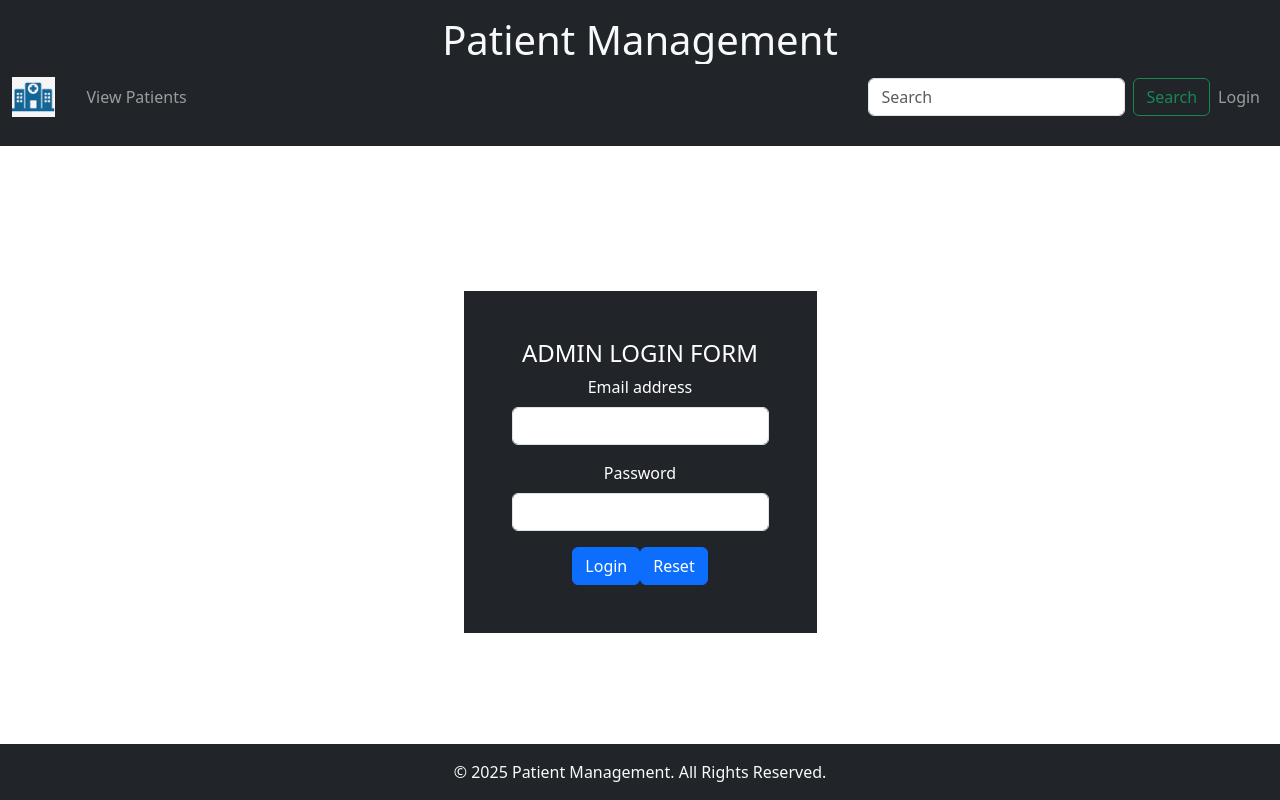
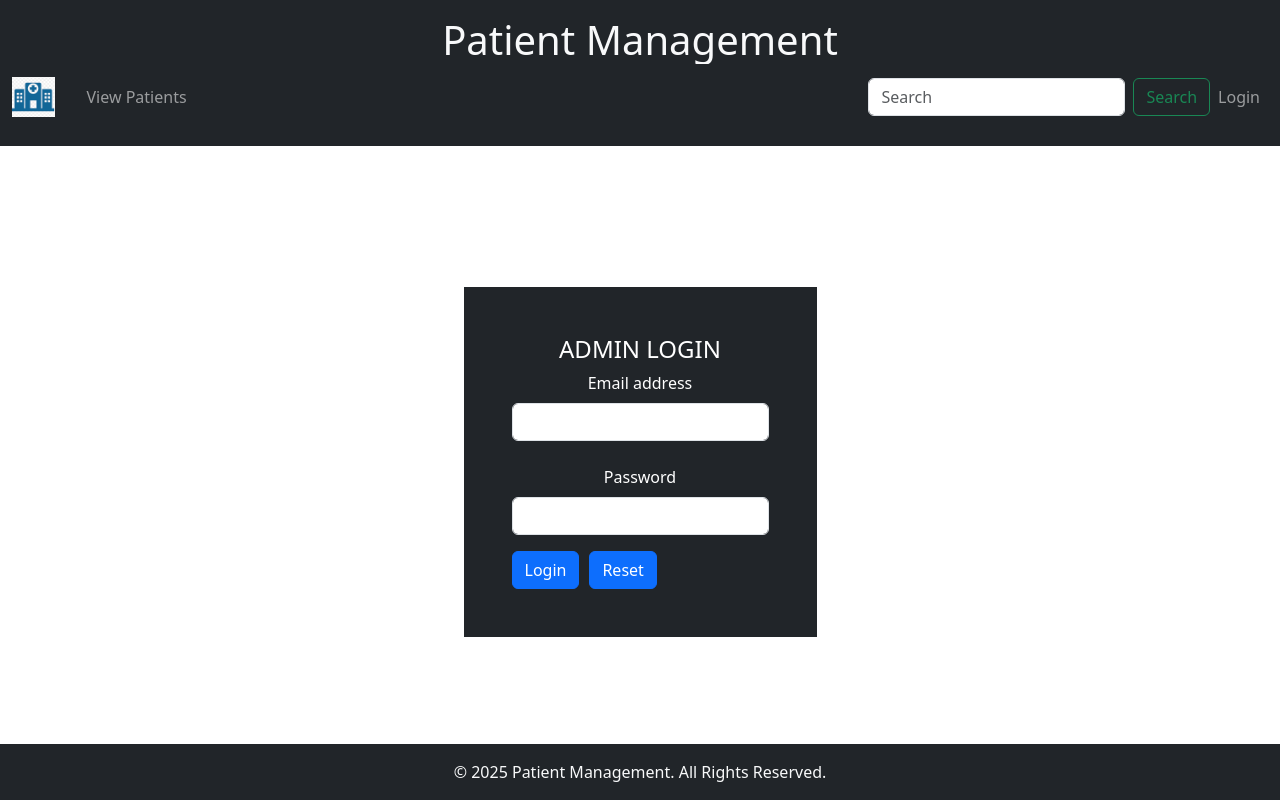
Before and after one commit to Akshayyadav11/patient-crud-app-patient-dev, a React (Vite) app: page /adminlogin in a window 1280 px wide. Built offline with nearby package versions, Linux system fonts and the light colour scheme.

Commit message:
home page

```diff
--- a/src/adminlogin/AdminLogin.jsx
+++ b/src/adminlogin/AdminLogin.jsx
@@ -27,10 +27,10 @@ export function AdminLogin(){
     return (
         <>
         <div className="p-5 bg-dark text-white">
-            <h4>ADMIN LOGIN FORM</h4>
+            <h4>ADMIN LOGIN</h4>
             <small>{errorMessage} </small>
             <form onSubmit={test_login}>
-                <div className="mb-3">
+                <div className="mb-4">
                     <label htmlFor="exampleInputEmail1" className="form-label">Email address</label>
                     <input type="email" className="form-control" ref={email} id="exampleInputEmail1"  autoComplete="username" />
                 </div>
@@ -38,8 +38,10 @@ export function AdminLogin(){
                     <label htmlFor="exampleInputPassword1" className="form-label">Password</label>
                     <input type="password" className="form-control"  ref={password}  autoComplete="current-password" id="exampleInputPassword1" />
                 </div>
+                <div style={{ display: "flex", gap: "10px" }}>
                 <button type="submit" className="btn btn-primary">Login</button>
                 <button type="reset" className="btn btn-primary">Reset</button>
+                </div>
             </form>
         </div>
         </>
--- a/src/home/Home.jsx
+++ b/src/home/Home.jsx
@@ -23,7 +23,7 @@ export function Home(){
                 It can be built using various programming languages, frameworks, and databases.
             </p>
 
-
+{/*
 <nav className="navbar navbar-expand-lg bg-body-tertiary">
 <div className="container-fluid">
   <a className="navbar-brand" href="#">Navbar</a>
@@ -43,7 +43,7 @@ export function Home(){
 
   </div>
 </div>
-</nav>
+</nav> */}
 <Outlet></Outlet>
 </>
 
--- a/src/navbar/Navbar.jsx
+++ b/src/navbar/Navbar.jsx
@@ -15,9 +15,9 @@ export function Navbar() {
     return (
       <nav className="navbar navbar-expand-lg navbar-dark bg-dark">
       <div className="container-fluid">
-          <a className="navbar-brand" href="/">
+      <Link className="navbar-brand" to="home">
           <img src={logo} alt="Hospital Logo" style={{ height: "40px" }} className="me-2" />
-                    </a>
+          </Link>
 
           <button
               className="navbar-toggler"
```
